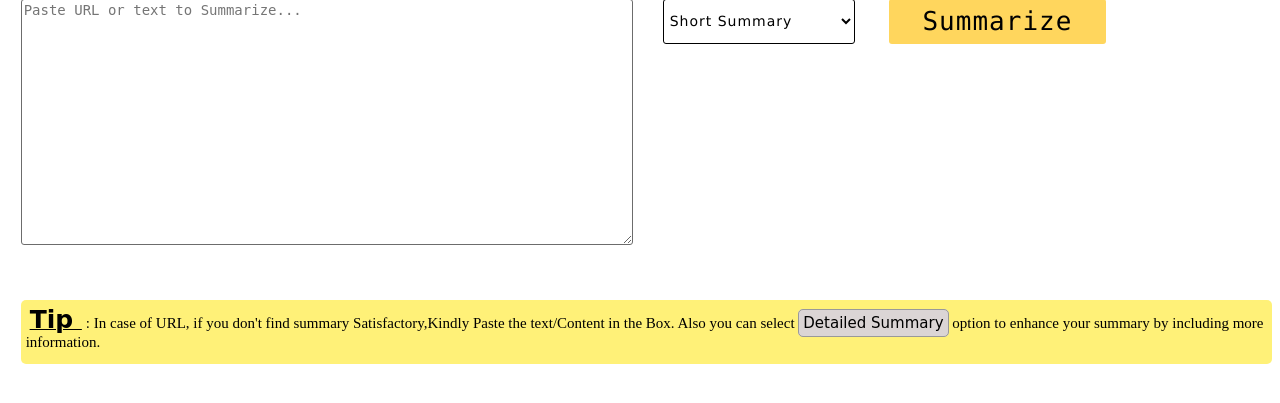
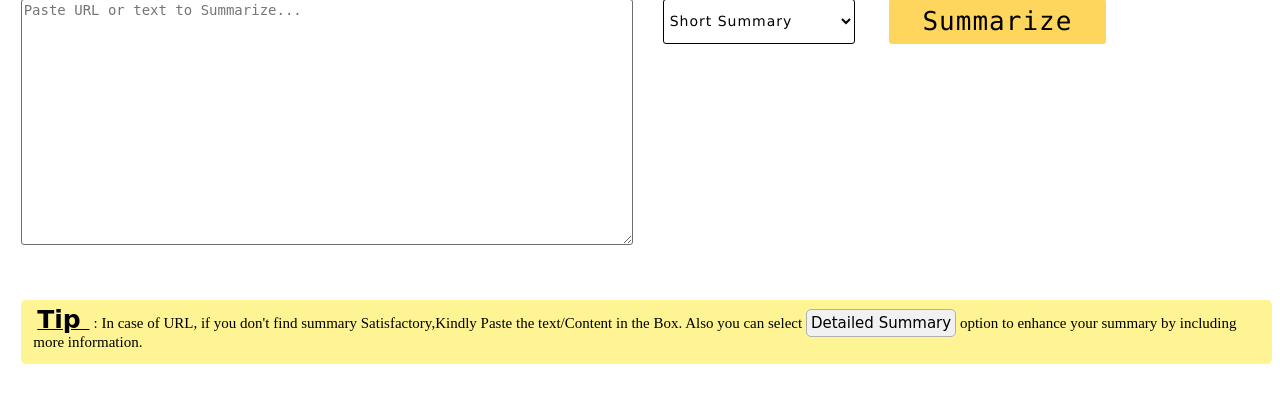
Before and after one commit to srajan123/Project-1_Text-Summarizer, a Flask app: page / in a window 1280 px wide. Shown: the part 82-485 px from the top of the page. Run offline with Flask 2, Linux system fonts and the light colour scheme.

Commit message:
make it better

```diff
--- a/Desktop/hero/templates/index1.html
+++ b/Desktop/hero/templates/index1.html
@@ -45,6 +45,6 @@
           <button name="sub" style="position: absolute;margin-left: 20%;" type="submit">Summarize</button>
  </form>
 <br><br>
- <p  style="margin-bottom: 3%;padding: 5px; margin-left: 1%;font-size: 15px;padding-bottom: 1%;font-family:'Avantgarde, TeX Gyre Adventor, URW Gothic L, sans-serif';background-color: #ffed4ec2;border-radius:5px;"><b><u><span style="font-family:cursive;border-radius: 3px;padding: 4px;font-size: 25px;"> Tip </span></u></b>: In case of URL, if you don't find summary Satisfactory,Kindly Paste the text/Content in the Box. Also you can select <span style="font-family:Comic Sans MS;background-color: #dbd5d5;padding: 4px;border: 1px solid #999999;border-radius: 5px;">Detailed Summary</span> option to enhance your summary by including more information.</p>
+ <p  style="margin-bottom: 3%;padding: 5px; margin-left: 1%;font-size: 15px;padding-bottom: 1%;font-family:'Avantgarde, TeX Gyre Adventor, URW Gothic L, sans-serif';background-color: #fff173c2;border-radius:5px;padding-left: 1%;"><b><u><span style="font-family:cursive;border-radius: 3px;padding: 4px;font-size: 25px;"> Tip </span></u></b>: In case of URL, if you don't find summary Satisfactory,Kindly Paste the text/Content in the Box. Also you can select <span style="font-family: Comic Sans MS;background-color: #f1f1f1;padding: 4px;border: 1px solid #b1afaf;border-radius: 5px;">Detailed Summary</span> option to enhance your summary by including more information.</p>
 </body>
 </html>
```
